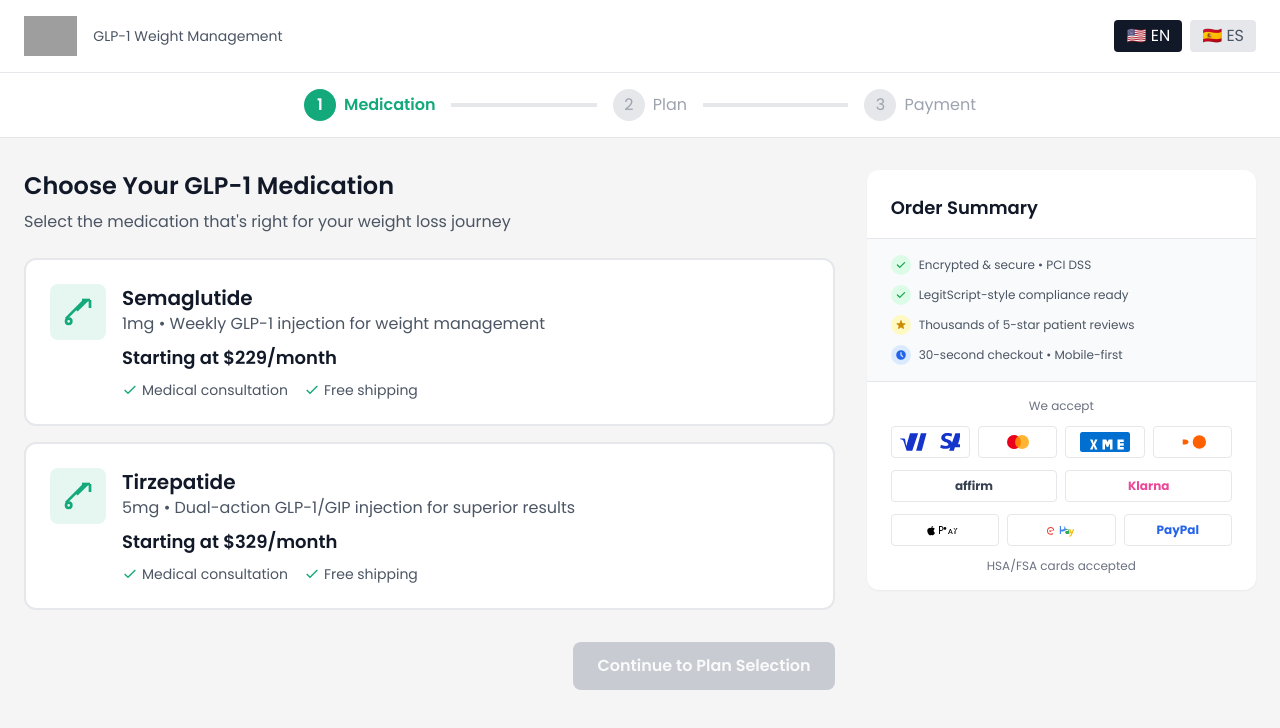
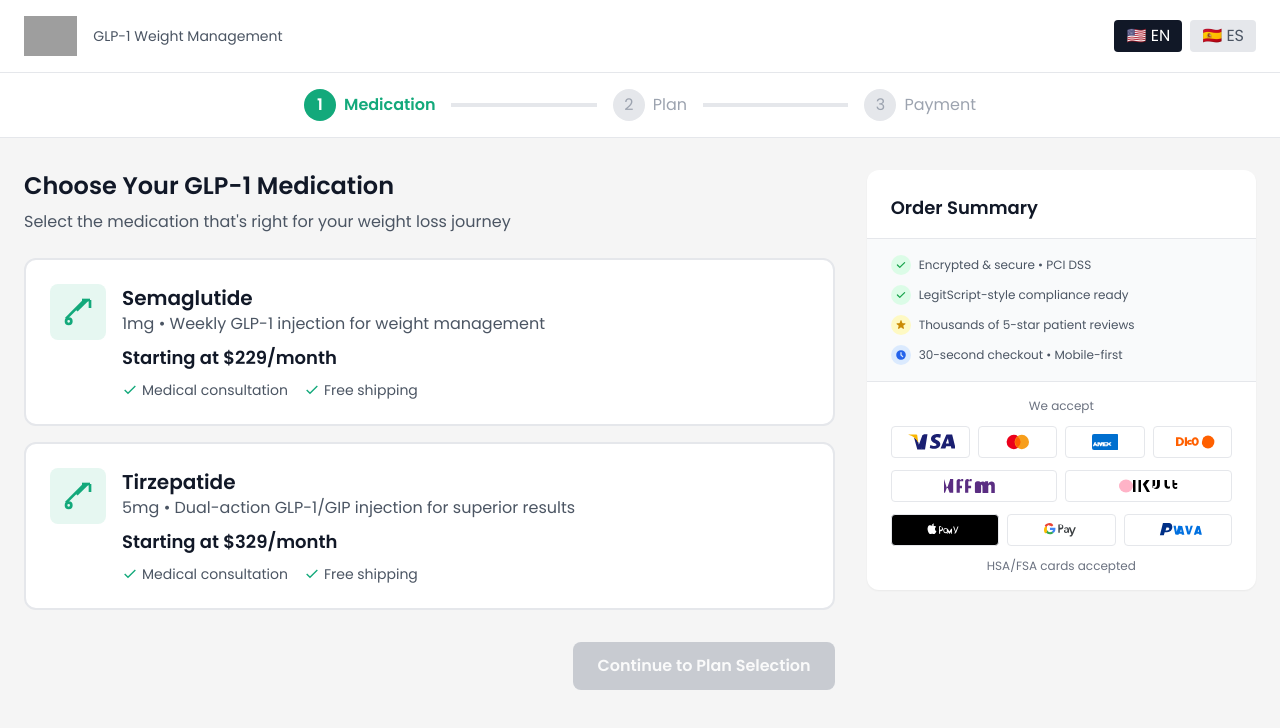
Before and after one commit to eonpro/EONMEDSCHECKOUT, a React (Vite) app: page / in a window 1280 px wide. Shown: the top 728 px of the page. Built offline with nearby package versions, Linux system fonts and the light colour scheme; grey boxes are pictures that could not be loaded.

Commit message:
Fix payment method logos with accurate SVG representations

```diff
--- a/src/features/checkout/GLP1CheckoutPageImproved.tsx
+++ b/src/features/checkout/GLP1CheckoutPageImproved.tsx
@@ -384,32 +384,38 @@ export function GLP1CheckoutPageImproved() {
         <div className="grid grid-cols-4 gap-2 mb-3">
           {/* Visa */}
           <div className="bg-white border border-gray-200 rounded p-1.5 flex items-center justify-center h-8">
-            <svg className="h-5" viewBox="0 0 48 16" fill="none">
-              <path d="M21.2 1l-3.8 14h-4.5L16.7 1h4.5zm17.4 9c0-.8-.5-1.4-1.6-1.8-1.8-.6-4-1.6-4-3.5 0-2.4 2-4 5.1-4 1.5 0 2.8.3 3.6.6l-.5 2.3c-.8-.4-1.9-.7-3.2-.7-1.4 0-2 .5-2 1.2 0 .8.7 1.2 2 1.7 2 .6 3.7 1.6 3.7 3.6 0 2.5-2.1 4-5.5 4-1.6 0-3.2-.4-4-.8l.5-2.4c1 .6 2.5.9 3.9.9 1.4 0 2.2-.4 2.2-1.3zm7.6-9h3.3l4.4 14h-3.9l-.8-2.8h-5.3l-.8 2.8h-3.8l5-14zm1.5 4.5l-1.3 4.3h3.5l-1.2-4.3c-.2-.7-.4-1.6-.5-2.2h-.1c-.1.6-.3 1.5-.5 2.2zM8 1l-3 10.3L4.1 6c-.1-.5-.5-.9-1-.9H0l-.1.5c.8.2 1.7.5 2.3.8.3.2.5.4.6.8L5.3 15h4.5L14.5 1H10z" fill="#1434CB"/>
+            <svg className="h-4" viewBox="0 0 50 16" fill="none" xmlns="http://www.w3.org/2000/svg">
+              <path d="M20.023 15.488h-3.947l2.465-15.25h3.947l-2.465 15.25zm16.123-14.887c-.777-.298-2-.633-3.522-.633-3.88 0-6.613 2.06-6.632 5.01-.022 2.182 1.952 3.4 3.44 4.126 1.528.743 2.04 1.218 2.034 1.882-.01.015 0 .914-2.218.914-1.478 0-2.252-.218-3.457-.75l-.472-.224-.515 3.17c.858.394 2.442.738 4.086.755 3.867 0 6.375-1.904 6.398-4.853.013-1.617-.964-2.848-3.084-3.862-1.283-.657-2.07-1.095-2.062-1.763 0-.59.665-1.22 2.102-1.22 1.202-.02 2.073.255 2.75.542l.33.164.5-3.068z" fill="#1A1F71"/>
+              <path d="M42.634.383c-.72 0-1.254.038-1.56.775l-5.54 13.33H40.4l.783-2.167h4.727l.455 2.167h4.285L47.135.383h-3.533zm-1.726 9.145c.305-.82 1.482-3.993 1.482-3.993-.02.037.305-.827.492-1.365l.252 1.232s.712 3.447.862 4.126h-3.088zM17.477 1.062L13.87 10.8l-.385-1.952C12.908 6.83 11.082 4.61 9.033 3.57L12.297 15.47h3.89l5.783-14.408h-3.897v-.002H17.477z" fill="#1A1F71"/>
+              <path d="M10.006.383H3.523L3.468.67c5.04 1.287 8.38 4.397 9.762 8.135L12.228 1.17c-.172-.717-.707-.777-1.35-.787h-.872z" fill="#F9B600"/>
             </svg>
           </div>
 
           {/* Mastercard */}
           <div className="bg-white border border-gray-200 rounded p-1.5 flex items-center justify-center h-8">
-            <svg className="h-5" viewBox="0 0 32 20" fill="none">
-              <circle cx="12" cy="10" r="7" fill="#EA001B"/>
-              <circle cx="20" cy="10" r="7" fill="#FFA200" opacity="0.8"/>
+            <svg className="h-4" viewBox="0 0 32 20" fill="none" xmlns="http://www.w3.org/2000/svg">
+              <circle cx="11" cy="10" r="9" fill="#EB001B"/>
+              <circle cx="21" cy="10" r="9" fill="#F79E1B"/>
+              <path d="M16 3.5a8.97 8.97 0 00-3.5 6.5 8.97 8.97 0 003.5 6.5 8.97 8.97 0 003.5-6.5 8.97 8.97 0 00-3.5-6.5z" fill="#FF5F00"/>
             </svg>
           </div>
 
           {/* Amex */}
           <div className="bg-white border border-gray-200 rounded p-1.5 flex items-center justify-center h-8">
-            <svg className="h-5" viewBox="0 0 40 16" fill="none">
-              <rect width="40" height="16" rx="2" fill="#016FD0"/>
-              <path d="M8 6h2l1 3 1-3h2l-2 4 2 4h-2l-1-3-1 3H8l2-4-2-4zm10 0h3l1 2 1-2h3v8h-2V9l-1.5 3h-1L20 9v5h-2V6zm12 0h5v2h-3v1h3v2h-3v1h3v2h-5V6z" fill="white"/>
+            <svg className="h-4" viewBox="0 0 40 24" fill="none" xmlns="http://www.w3.org/2000/svg">
+              <rect width="40" height="24" rx="3" fill="#006FCF"/>
+              <path d="M13.3 12.4l-.9 2.2-.9-2.2h-3.3v5.2l-2.3-5.2H3.7l-2.5 6h2l.5-1.2h2.6l.5 1.2h3.5v-4.3l2 4.3h1.5l2-4.3v4.3h2v-6h-3.5zm-8 2.3l.8-1.8.8 1.8h-1.6zm13.8-2.3h-2v6h6v-1.5h-4v-1h3.9v-1.4H19v-1h4v-1.1h-4zm8 2.5l2.2-2.5h-2.6l-1.4 1.7-1.4-1.7h-2.6l2.2 2.5-2.3 2.6h2.5l1.5-1.8 1.5 1.8h2.6l-2.2-2.6z" fill="white"/>
             </svg>
           </div>
 
           {/* Discover */}
           <div className="bg-white border border-gray-200 rounded p-1.5 flex items-center justify-center h-8">
-            <svg className="h-5" viewBox="0 0 40 24" fill="none">
-              <circle cx="28" cy="12" r="8" fill="#FF6000"/>
-              <path d="M8 9h3c2.2 0 4 1.3 4 3s-1.8 3-4 3H8V9z" fill="#FF6000"/>
+            <svg className="h-4" viewBox="0 0 60 20" fill="none" xmlns="http://www.w3.org/2000/svg">
+              <path d="M10 4h4c3.3 0 6 2.2 6 5.5S17.3 15 14 15h-4V4zm4 8.7c1.8 0 3.2-1.2 3.2-3.2S15.8 6.3 14 6.3h-1v6.4h1z" fill="#FF6000"/>
+              <path d="M21 4h2.8v11H21V4zm5 6.8c0-.8.6-1.5 1.8-1.5.7 0 1.2.2 1.5.4l.5-2c-.5-.3-1.2-.5-2.2-.5-2.3 0-3.8 1.3-3.8 3.3 0 1.8 1.3 3 3.5 3 1 0 1.8-.2 2.5-.5l-.3-2c-.5.2-1 .4-1.8.4-.8 0-1.7-.4-1.7-1.6z" fill="#FF6000"/>
+              <circle cx="50" cy="10" r="8" fill="#FF6000"/>
+              <path d="M34 14.8c-2.5 0-4.5-2-4.5-5.3 0-3.3 2-5.3 4.5-5.3s4.5 2 4.5 5.3c0 3.3-2 5.3-4.5 5.3zm0-2.3c1 0 1.8-1 1.8-3s-.8-3-1.8-3-1.8 1-1.8 3 .8 3 1.8 3z" fill="#FF6000"/>
+              <path d="M41 4l-2.5 11h2.8l2.5-11H41z" fill="white"/>
             </svg>
           </div>
         </div>
@@ -418,38 +424,46 @@ export function GLP1CheckoutPageImproved() {
         <div className="grid grid-cols-2 gap-2 mb-3">
           {/* Affirm */}
           <div className="bg-white border border-gray-200 rounded p-1.5 flex items-center justify-center h-8">
-            <span className="text-xs font-bold text-gray-700">affirm</span>
+            <svg className="h-3.5" viewBox="0 0 60 14" fill="none" xmlns="http://www.w3.org/2000/svg">
+              <path d="M25.7 2.3c0-1.3-1-2.3-2.3-2.3s-2.3 1-2.3 2.3v11.4h3.2V9.3h2.8V6.7h-2.8V2.3h3.4V0h-2zm-8.5 0c0-1.3-1-2.3-2.3-2.3s-2.3 1-2.3 2.3v11.4h3.2V9.3H18V6.7h-2.2V2.3h3.4V0h-2zm-8 0V0H6v13.7h3.2V2.3zm25.6 0h-1.6c-1.3 0-2.3 1-2.3 2.3v7.8c0 1.3 1 2.3 2.3 2.3h1.6c1.3 0 2.3-1 2.3-2.3V4.6c0-1.3-1-2.3-2.3-2.3zm-.8 9.4h-.8V5h.8v6.7zm8 2.3V6c0-1-.3-1.8-.8-2.4-.6-.7-1.4-1-2.4-1-1.8 0-3 1-3.5 2.4v-2h-3v10.7h3.2V7.4c0-1 .6-1.7 1.5-1.7s1.5.7 1.5 1.7V14H42zm8.8 0V6c0-1-.3-1.8-.8-2.4-.6-.7-1.4-1-2.4-1-1.8 0-3 1-3.5 2.4V2.3h-3V14h3.2V7.4c0-1 .6-1.7 1.5-1.7s1.5.7 1.5 1.7V14h3.5zM8 2.4V0H6.3L3 9.5 0 0h-1.7v2.4c-.3-.1-.6-.2-1-.2-1.7 0-3 1.4-3 3.2 0 1.7 1.3 3.2 3 3.2.4 0 .7 0 1-.2v5.3H1l2.3-6.3 2.3 6.3h3V2.4H8z" fill="#5A2D82"/>
+            </svg>
           </div>
 
           {/* Klarna */}
           <div className="bg-white border border-gray-200 rounded p-1.5 flex items-center justify-center h-8">
-            <span className="text-xs font-bold text-pink-500">Klarna</span>
+            <svg className="h-3.5" viewBox="0 0 60 14" fill="none" xmlns="http://www.w3.org/2000/svg">
+              <ellipse cx="7" cy="7" rx="7" ry="6.5" fill="#FFB3C7"/>
+              <path d="M14 1h2.5v12H14V1zm16 0h-2.8l-3.5 4.3c.3.4.5.8.7 1.3L28 13h3l-4-7 3.6-5H30zm-8 0h-2.5v12H22V1zm16 4.7c0 2-1.2 3.3-3 3.3-.6 0-1.2-.2-1.7-.5v-2c.4.4 1 .7 1.6.7.7 0 1.2-.5 1.2-1.2V1h-2.5v5.3c0 2.3 1.5 3.7 3.5 3.7 2.2 0 3.8-1.5 3.8-3.8V1H38v4.7zm10 0V1h-2.5v5c0 2.2 1.5 3.8 3.7 3.8.7 0 1.3-.2 1.8-.5v-2c-.4.3-.8.5-1.3.5-.8 0-1.7-.6-1.7-1.7v-1.4zm8-4.7h-2.5v5.8c0 2 1.2 3.2 3 3.2.6 0 1.2-.2 1.7-.5v-2c-.4.4-1 .7-1.6.7-.7 0-1.2-.5-1.2-1.2V6h2.8V4h-2.8V1h-.4z" fill="#000"/>
+            </svg>
           </div>
         </div>
 
         {/* Digital Wallets */}
         <div className="grid grid-cols-3 gap-2">
           {/* Apple Pay */}
-          <div className="bg-white border border-gray-200 rounded p-1.5 flex items-center justify-center h-8">
-            <svg className="h-4" viewBox="0 0 40 16" fill="none">
-              <path d="M7.5 5.5c.3-.4.5-.9.4-1.5-.4 0-.9.3-1.2.6-.3.3-.5.8-.4 1.3.5.1.9-.2 1.2-.4zm.4.2c-.7 0-1.3.4-1.6.4-.3 0-.8-.4-1.4-.4C4 5.8 3.2 6.3 2.7 7c-.9 1.5-.2 3.8.7 5 .4.6.9 1.3 1.6 1.3.6 0 .9-.4 1.4-.4.5 0 .8.4 1.4.4.7 0 1.1-.6 1.5-1.2.5-.7.7-1.3.7-1.3s-1.3-.5-1.3-2c0-1.3 1-1.9 1.1-1.9-.6-1-1.5-1-1.9-1.1z" fill="black"/>
-              <path d="M14 4h2c1.5 0 2.5 1 2.5 2.5S17.5 9 16 9h-1v3h-1V4zm1 1v3h1c1 0 1.5-.5 1.5-1.5S17 5 16 5h-1zm5 0c-.8 0-1.3.6-1.3 1.4 0 .8.5 1.4 1.3 1.4.8 0 1.3-.6 1.3-1.4 0-.8-.5-1.4-1.3-1.4zm5 2l-2 5h1l.5-1.5h1.8l.5 1.5h1l-2-5h-1zm.5 1l.7 2h-1.4l.7-2zm4 1v3h1V9l2-3h-1l-1.5 2.3L29.5 6h-1l2 3z" fill="black"/>
+          <div className="bg-black border border-gray-200 rounded p-1.5 flex items-center justify-center h-8">
+            <svg className="h-3.5" viewBox="0 0 40 16" fill="none" xmlns="http://www.w3.org/2000/svg">
+              <path d="M7.3 2.3c.4-.5.7-1.2.6-1.8-.6 0-1.3.4-1.7.8-.4.4-.7 1-.6 1.6.6.1 1.2-.3 1.7-.6zm.6.3c-1-.1-1.8.6-2.3.6s-1.2-.5-2-.5c-1 0-2 .6-2.5 1.6-1 2-.3 5 .8 6.7.5.8 1.2 1.7 2 1.7.8 0 1-.5 2-.5s1.2.5 2 .5c.8 0 1.4-.8 2-1.6.6-1 .8-1.8.8-1.8s-1.6-.6-1.6-2.5c0-1.6 1.3-2.3 1.3-2.3-.7-1-1.8-1-2.2-1l-.3.1z" fill="white"/>
+              <path d="M16 3.7h-2.2v8.6H15v-3h1c1.4 0 2.3-1 2.3-2.4 0-1.5-1-2.6-2.3-2.6v-.6zm-.4 4h-.8v-3h.8c1 0 1.5.6 1.5 1.5s-.5 1.5-1.5 1.5zm7-1v5.6h1V10h.1l1.7 2.3h.5l1.6-2.3h.1v2.3h1V6.7h-1l-2 3-2-3h-1zm-3 1.8c0-1.2.7-2 1.7-2 .8 0 1.4.5 1.5 1.3h1c-.1-1.3-1.1-2.2-2.5-2.2-1.6 0-2.7 1.2-2.7 3s1.1 3 2.7 3c1.4 0 2.4-1 2.5-2.2h-1c-.1.8-.7 1.3-1.5 1.3-1 0-1.7-.8-1.7-2v-.2zm13.2 1L31 4h-1.2l2.5 6.5c-.1.3-.2.5-.5.5-.2 0-.4 0-.5-.1v1c.2 0 .4.1.6.1.7 0 1.2-.4 1.5-1.2L36 4h-1.1l-1.8 4.5-.3 1z" fill="white"/>
             </svg>
           </div>
 
           {/* Google Pay */}
           <div className="bg-white border border-gray-200 rounded p-1.5 flex items-center justify-center h-8">
-            <svg className="h-4" viewBox="0 0 40 16" fill="none">
-              <path d="M20 8.5V12h-1.2V4h3c.9 0 1.6.3 2.1.8s.8 1.2.8 2c0 .8-.3 1.5-.8 2s-1.2.8-2.1.8H20zm0-3.5v2.5h1.8c.5 0 .9-.2 1.2-.5.3-.3.4-.7.4-1.2s-.1-.9-.4-1.2c-.3-.3-.7-.5-1.2-.5H20z" fill="#4285F4"/>
-              <path d="M26 7c.8 0 1.4.2 1.8.7.4.5.6 1.1.6 1.9V12h-1.1v-.5c-.3.4-.8.6-1.4.6-.6 0-1-.2-1.3-.5-.3-.3-.5-.7-.5-1.1 0-.5.2-.9.5-1.2.3-.3.8-.4 1.4-.4h1.3v-.1c0-.3-.1-.6-.3-.8-.2-.2-.5-.3-.9-.3-.6 0-1 .2-1.3.7l-1-.6c.5-.7 1.3-1 2.2-1z" fill="#34A853"/>
-              <path d="M12 8c0-.6-.2-1.1-.7-1.5-.4-.4-1-.6-1.6-.6-.8 0-1.5.3-2 .8-.5.5-.7 1.2-.7 2.1s.2 1.6.7 2.1c.5.5 1.2.8 2 .8.7 0 1.3-.2 1.7-.6l.8.8c-.6.6-1.5.9-2.5.9-1.1 0-2-.4-2.7-1.1-.7-.7-1-1.7-1-2.8s.3-2.1 1-2.8C7.7 5.4 8.6 5 9.7 5c1 0 1.9.3 2.5.9.7.6 1 1.5 1 2.6H8c0 .4.1.7.4 1 .3.3.6.4 1 .4.6 0 1-.3 1.2-.8H12z" fill="#EA4335"/>
-              <path d="M32 7h1.2l-2.3 6c-.4 1-1 1.5-1.9 1.5-.3 0-.6 0-.8-.1v-1c.2.1.4.1.6.1.3 0 .5-.1.6-.2.1-.1.3-.4.4-.7l.1-.3L28 7h1.3l1.3 3.5L32 7z" fill="#FBBC04"/>
+            <svg className="h-3.5" viewBox="0 0 50 20" fill="none" xmlns="http://www.w3.org/2000/svg">
+              <path d="M22.5 8.5V14h-2V2h3.5c1 0 2 .4 2.6 1 .7.7 1 1.6 1 2.6s-.3 2-1 2.6c-.6.7-1.6 1-2.6 1h-1.5zm0-5v3.3H24c.6 0 1-.2 1.4-.5.3-.4.5-.8.5-1.4s-.2-1-.5-1.4c-.4-.3-.8-.5-1.4-.5h-1.5v.5z" fill="#3C4043"/>
+              <path d="M32 6c1.2 0 2.2.3 2.8 1 .7.8 1 1.7 1 3v4h-2v-1h-.1c-.6.8-1.4 1.2-2.4 1.2-.8 0-1.5-.3-2-.7-.5-.5-.8-1-.8-1.7 0-.7.3-1.3.8-1.7.5-.4 1.2-.6 2-.6h2.2v-.2c0-.5-.2-1-.5-1.2-.3-.3-.7-.5-1.3-.5-.8 0-1.5.4-2 1l-.8-1.2c.8-.8 1.8-1.2 3-1.2l.1-.2zm-1.5 5.7c0 .3.1.5.3.7.2.2.5.3.8.3.5 0 1-.2 1.3-.5.4-.3.5-.7.5-1.2v-1h-2c-.3 0-.6.1-.7.3-.1.1-.2.3-.2.5v.9z" fill="#3C4043"/>
+              <path d="M40.3 14l3-8h2.2l-4.2 10.6c-.4 1-1 1.8-1.6 2.2-.5.4-1.2.6-2 .6-.3 0-.6 0-1-.1v-1.8c.2 0 .5.1.7.1.4 0 .7-.1 1-.3.2-.2.4-.5.5-1l.2-.5-3.8-9.8h2.3l2.7 7v1z" fill="#3C4043"/>
+              <g><path d="M16.4 8.4c0-.5-.1-1-.2-1.5H8.5v3h4.4c-.2.9-.7 1.7-1.5 2.2v1.8H14c1.4-1.3 2.3-3.2 2.3-5.5h.1z" fill="#4285F4"/><path d="M8.5 16c2 0 3.7-.7 5-1.8l-2.4-1.8c-.7.4-1.5.7-2.5.7-2 0-3.6-1.3-4.2-3H1.8v2c1.2 2.4 3.7 4 6.7 4v-.1z" fill="#34A853"/><path d="M4.3 10c-.2-.5-.2-1-.2-1.5s.1-1 .2-1.5v-2H1.8C.7 6.3 0 8 0 10s.7 3.7 1.8 5l2.5-2v-3z" fill="#FBBC04"/><path d="M8.5 4c1 0 2 .4 2.8 1.1l2-2C12 1.2 10.4 0 8.5 0 5.2 0 2.3 1.5 1 4l2.5 2c.5-1.6 2.1-3 4-3v1z" fill="#EA4335"/></g>
             </svg>
           </div>
 
           {/* PayPal */}
           <div className="bg-white border border-gray-200 rounded p-1.5 flex items-center justify-center h-8">
-            <span className="text-xs font-bold text-blue-600">PayPal</span>
+            <svg className="h-3.5" viewBox="0 0 60 16" fill="none" xmlns="http://www.w3.org/2000/svg">
+              <path d="M23 3.5C23 1.5 21.5 0 19.5 0h-7L9 14h4.5l1-3.5H17c2.5 0 4.5-1 5.5-3 .7-1.3 1-2.7.5-4zm-3 2.7c-.3 1.3-1.5 2.3-3 2.3h-1.5l1-3.5H18c1 0 1.5.5 1.3 1.2h-.3z" fill="#003087"/>
+              <path d="M32.5 3c-.8 0-1.5.5-1.7 1.3l-3 9.2h2.5l.5-1.3h3l.3 1.3H37l-2.5-10h-2zm-.3 7l1-3 .6 3h-1.6zm12-7l-2 7-1.3-6.7c-.1-.2-.4-.3-.6-.3h-2.5l2.5 9.6c.1.3.4.4.6.4h2c.3 0 .5-.2.6-.4l3.2-9.6h-2.5zm8.3 0c-.8 0-1.5.5-1.7 1.3l-3 9.2h2.5l.5-1.3h3l.3 1.3H57l-2.5-10h-2zm-.3 7l1-3 .6 3h-1.6zm-21.7 0l2-7h-2.3l-2 7-1-6.8c0-.1-.2-.2-.3-.2h-2.4l2 9.7c0 .2.2.3.4.3h1.7c.2 0 .4-.1.5-.3l3.4-9.7h-2.5l-1.5 7h2z" fill="#0070E0"/>
+            </svg>
           </div>
         </div>
 
```
